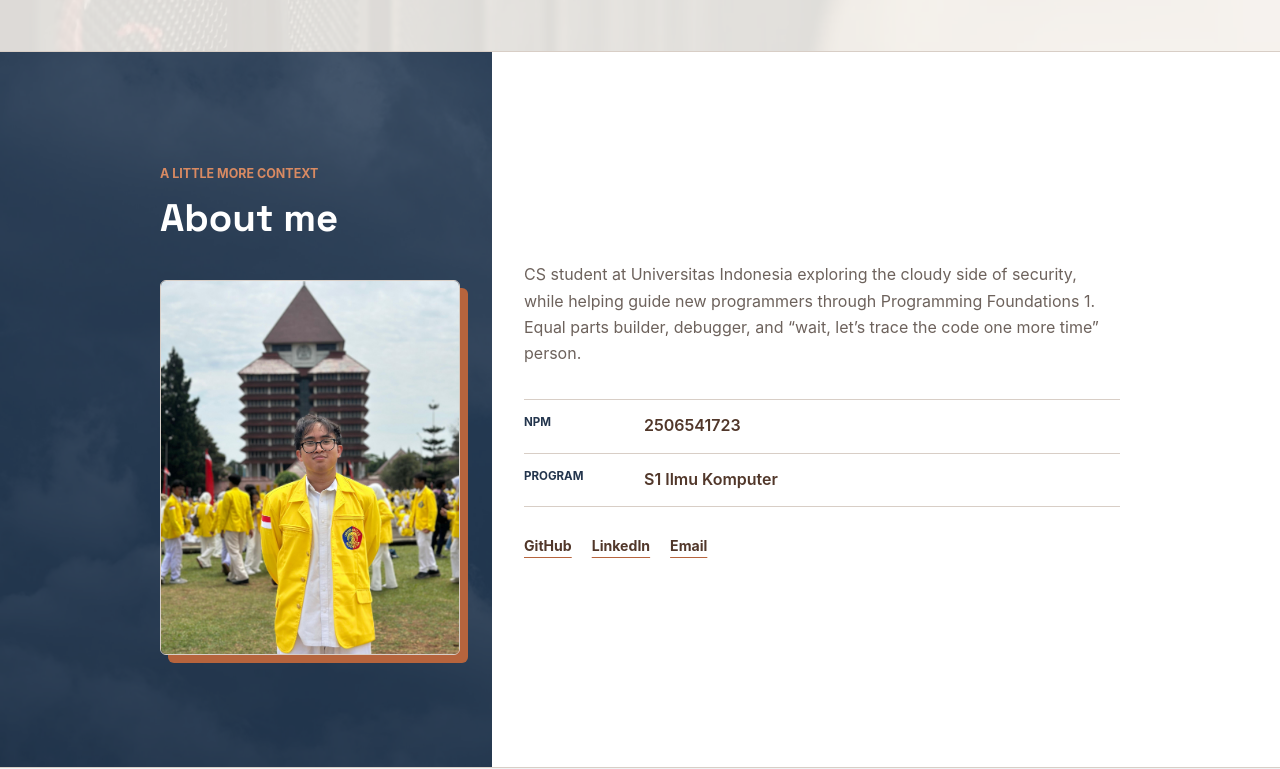
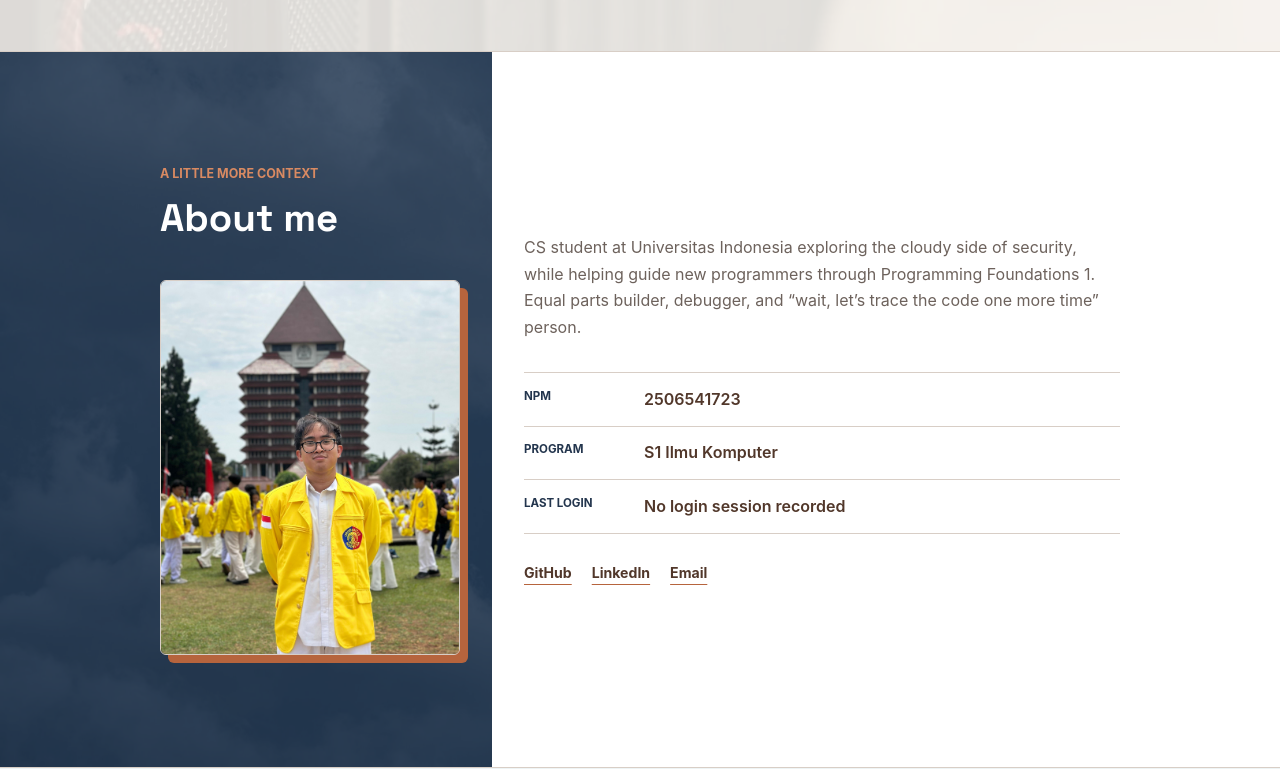
Before and after one commit to osman-fardin/myportofolio, a Django app: page / in a window 1280 px wide. Shown: the part 748-1517 px from the top of the page. Run offline with Django 5.2, Linux system fonts and the light colour scheme.

Commit message:
feat: track last login with cookies

```diff
--- a/main/views.py
+++ b/main/views.py
@@ -1,3 +1,5 @@
+import datetime
+
 from django.contrib import messages
 from django.contrib.auth import login, logout
 from django.contrib.auth.forms import AuthenticationForm, UserCreationForm
@@ -11,11 +13,17 @@ from .models import Experience, Project
 
 
 def show_main(request):
+    last_login = (
+        request.COOKIES.get('last_login')
+        or 'No login session recorded'
+    )
+
     context = {
         'name': 'Muhammad Osman Fardin',
         'display_name': 'Muhammad Osman Fardin',
         'npm': '2506541723',
         'study_program': 'S1 Ilmu Komputer',
+        'last_login': last_login,
         'bio': (
             'CS student at Universitas Indonesia exploring the cloudy side '
             'of security, while helping guide new programmers through '
@@ -54,8 +62,16 @@ def login_user(request):
     )
 
     if request.method == 'POST' and form.is_valid():
-        login(request, form.get_user())
-        return redirect('main:show_main')
+        user = form.get_user()
+        login(request, user)
+
+        response = redirect('main:show_main')
+        response.set_cookie(
+            'last_login',
+            datetime.datetime.now().strftime('%Y-%m-%d %H:%M:%S'),
+        )
+
+        return response
 
     context = {
         'name': 'Muhammad Osman Fardin',
@@ -68,7 +84,11 @@ def login_user(request):
 
 def logout_user(request):
     logout(request)
-    return redirect('main:show_main')
+
+    response = redirect('main:show_main')
+    response.delete_cookie('last_login')
+
+    return response
 
 
 def _get_filtered_experiences(request):
--- a/templates/index.html
+++ b/templates/index.html
@@ -70,6 +70,11 @@
                         <dt>Program</dt>
                         <dd>{{ study_program }}</dd>
                     </div>
+
+                    <div class="meta-row">
+                        <dt>Last login</dt>
+                        <dd>{{ last_login }}</dd>
+                    </div>
                 </dl>
 
                 <div class="social-links">
```
